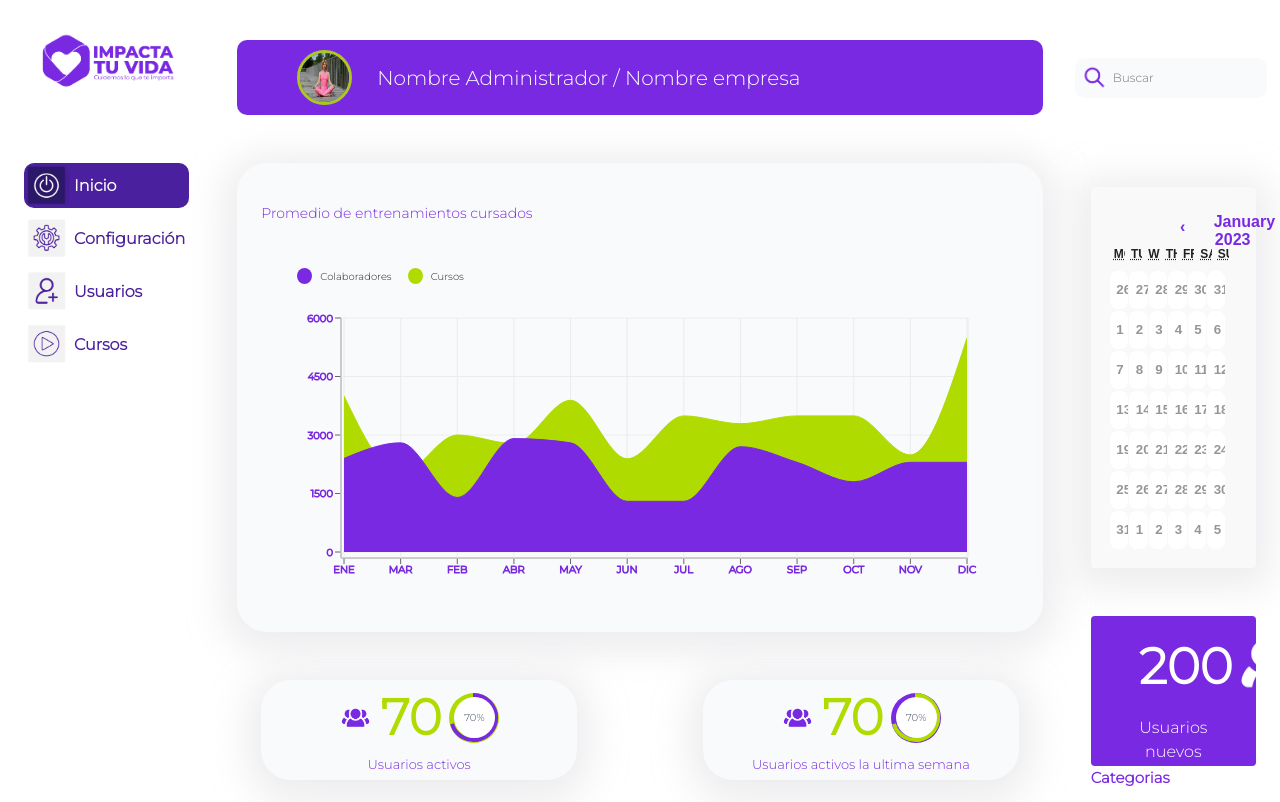
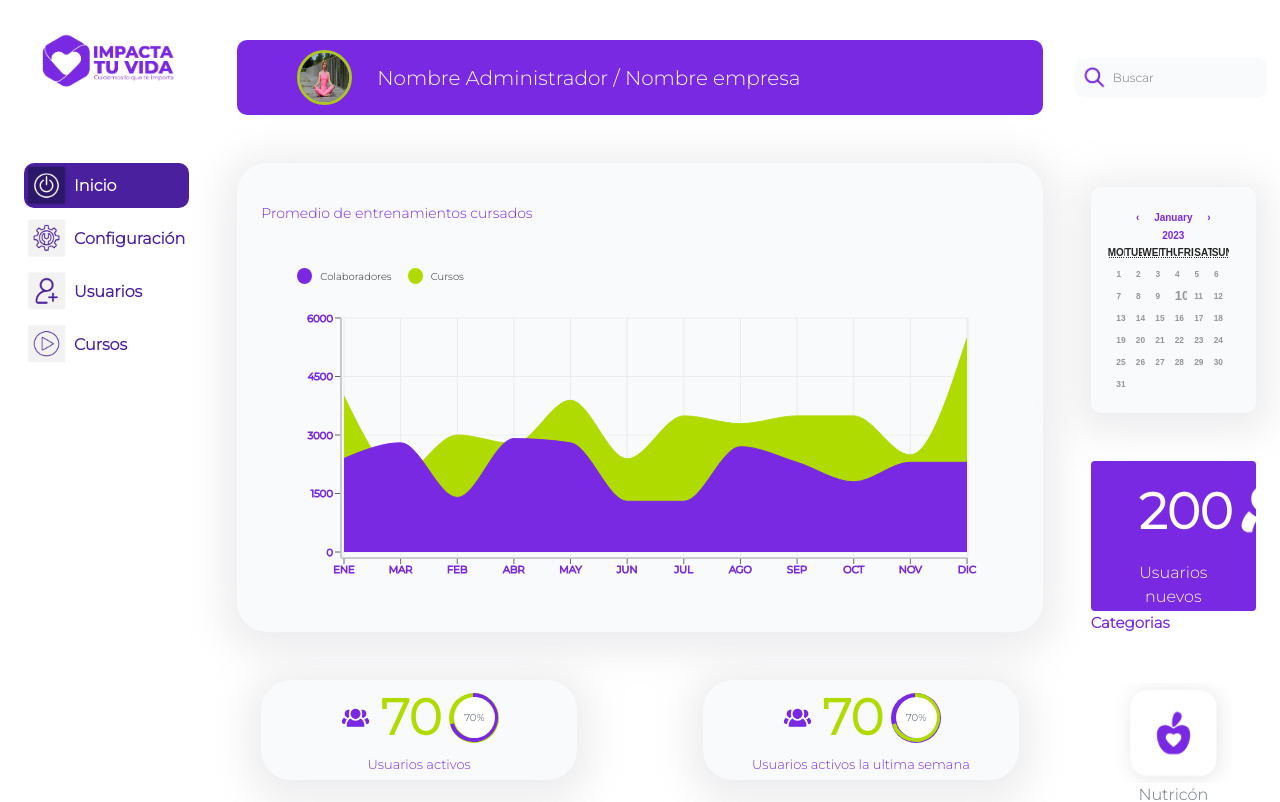
Before and after one commit to anfemoca19/proyecto_impacta, a React (Create React App) app: page /dashboard in a window 1280 px wide. Shown: the top 802 px of the page. Built offline with nearby package versions, Linux system fonts and the light colour scheme.

Commit message:
Se estamodificando estilos del calendario

```diff
--- a/src/components/Calendar/Calendar.scss
+++ b/src/components/Calendar/Calendar.scss
@@ -1,90 +1,98 @@
 .calendar {
-  background-color: #f9f9f9;
+  background-color: #f9fafb ;
+  border-radius: 10px;
   box-shadow: 0px 6px 36px 14px #e6e6e8b4;
+}
+
+.react-calendar__month-view__days__day--neighboringMonth{
+  display: none;
 }
 
 .react-calendar {
   width: 100%;
-  background-color: #f9f9f9;
+  background-color: #f9fafb;
   max-width: 100%;
-  border: 1px solid #f9f9f9;
+  border: 1px solid #f9fafb;
   color: #222;
   font-weight: bold;
 }
 
+// contenedor del numero
 .react-calendar button {
   margin: 0;
-  // border: 1px solid #7929e2;
-  background-color: white;
-  // border: 1px solid #ebebeb;
+  background-color: #f9fafb;
   color: #959696;
   outline: none;
-  border-radius: 8px;
-  // margin: 1px 8px 1px 1px;
+  border-radius: 3px;
 }
+
 .react-calendar__navigation {
   display: flex;
   height: 30px;
-  margin-bottom: 5px;
+  margin-bottom: 10px;
 }
 
+//Menu
 .react-calendar__navigation {
   button {
     color: #7929e2;
-    min-width: 50px;
+    min-width: 20px;
     background: none;
-    font-size: 16px;
-    margin-top: 8px;
+    font-size: 10px;
+    margin-top: 4px;
     font-weight:bold;
     // margin-bottom: 25px;
-    height: 30px;
+    height: 20px;
     border: 0;
     &:enabled {
       &:hover,
       &:focus {
         background-color: #abc821;
+        color: #fff;
       }
     }
   }
 }
+
+// titulos dias
+.react-calendar__month-view__weekdays__weekday{
+  font-size: 10px;
+  padding: 0px;
+}
+
 .react-calendar__month-view__days{
   margin: 1px 1px 1px 1px;
+  font-size: 10px;
 }
+
 .react-calendar__month-view__days .react-calendar__month-view__days__day{
   margin: 1px 8px 1px 1px;
 }
 
-.react-calendar__month-view__days__day--weekend {
-  color: black
-}
+// bagraconhover
+.react-calendar__tile{
+  line-height: 0px;
 
-.react-calendar__navigation button[disabled] {
-  background-color: #abc821;
-}
-
-.react-calendar__tile{
   &:enabled{
     &:hover,
     &:focus {
-      background: #7929e2;
+      background-color: #7929e2;
       color: #fff;
     }
   }
 }
-.react-calendar__tile .react-calendar__month-view__days__day button{
-  border-style: 1px solid #7929e2;
-}
+
+
 //estilos para el dia actual
 .react-calendar__tile--now {
-  background: #7929e2;
+  background-color: #7929e2;
+  font-size: 13px;
   font-weight: bold;
-  color: #fff;
+  color: #7929e2;
 
   &:enabled{
     &:hover,
     &:focus {
-      // background: #7929e2;
-      // background: #abc821;
       background: #afdb00;
       font-weight: bold;
       color: #fff;
@@ -96,9 +104,7 @@
   color: white;
 }
 
-.react-calendar__tile--hasActive:enabled:hover, .react-calendar__tile--hasActive:enabled:focus {
-  background: #abc821;
-}
+
 
 .react-calendar__month-view__weekdays {
   text-align: center;
@@ -108,29 +114,39 @@
 }
 
 //Esilos para el contenedor de los meses y años
+.react-calendar__tile .react-calendar__year-view__months__month{
+  margin: 0;
+  padding: 0px;
+}
 .react-calendar .react-calendar__year-view{
-  margin-top: 20px;
+  margin-top: 10px;
+  font-size: 10px;
 }
 
 .react-calendar__year-view .react-calendar__tile, .react-calendar__decade-view
 .react-calendar__tile, .react-calendar__century-view .react-calendar__tile{
-  height: 40px;
-  padding: 10px 15px;
+  height: 30px;
+  padding: 1px 5px;
   // margin: 2px 0.5px 0px 0px;
 }
 
 
 //estylos decadas
 .react-calendar__decade-view__years{
-  margin-top: 20px;
+  margin-top: 10px;
+  font-size: 10px;
 }
+
+.react-calendar__tile .react-calendar__decade-view__years__year{
+  margin: 5px 8px 1px 1px;
+}
+
+//sryle centenary
+.react-calendar__decade-view__years{font-size: 13px;}
 .react-calendar__tile .react-calendar__decade-view{
   margin: 5px 8px 1px 1px;
 }
-.react-calendar__tile .react-calendar__decade-view__years__year{
-  margin: 5px 8px 1px 1px;
+.react-calendar__century-view__decades{
+  margin-top: 10px;
+  font-size: 8.3px;
 }
-//sryle centenary
-.react-calendar__century-view__decades{
-  margin-top: 20px;
-}
--- a/src/components/Calendar/calendar.jsx
+++ b/src/components/Calendar/calendar.jsx
@@ -1,20 +1,21 @@
 import { useState } from "react";
 import CalendarLibrary from "react-calendar";
 import "react-calendar/dist/Calendar.css";
-import "./Calendar.scss";
+import "./calendar.scss";
 
 export default function Calendar() {
   const [date, setDate] = useState(new Date());
   return (
-    <div className="container-fluid calendar mb-5 mt-4 rounded p-3">
+    <div
+      className="container-fluid calendar mb-5 mt-4 p-3"
+      // className={clsx("container-fluidmb-5 mt-4 p-3", styles["calendar"])}
+    >
       <CalendarLibrary
         onChange={setDate}
         value={date}
-        // nextLabel="month>>"
         nextAriaLabel="Ir al próximo mes"
         next2Label=""
         next2AriaLabel="Ir al próximo año"
-        // prevLabel="< <mes"
         prevAriaLabel="Ir al mes anterior"
         prev2Label=""
         prev2AriaLabel="Ir al año anterior"
```
